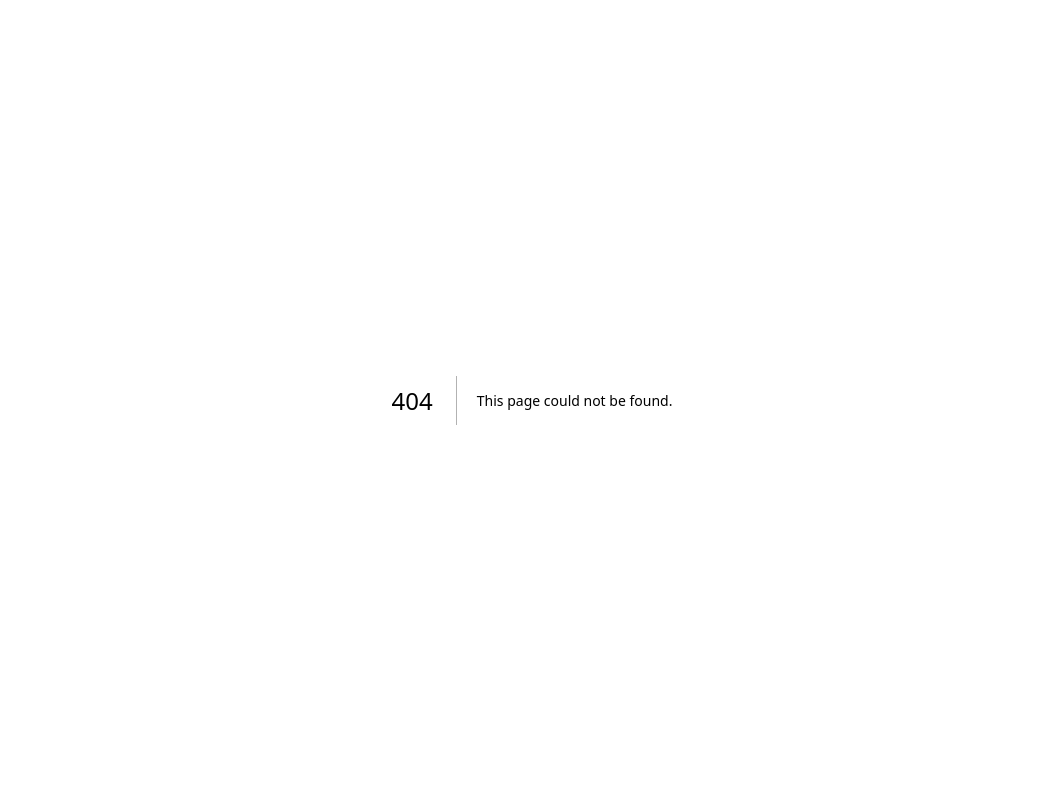
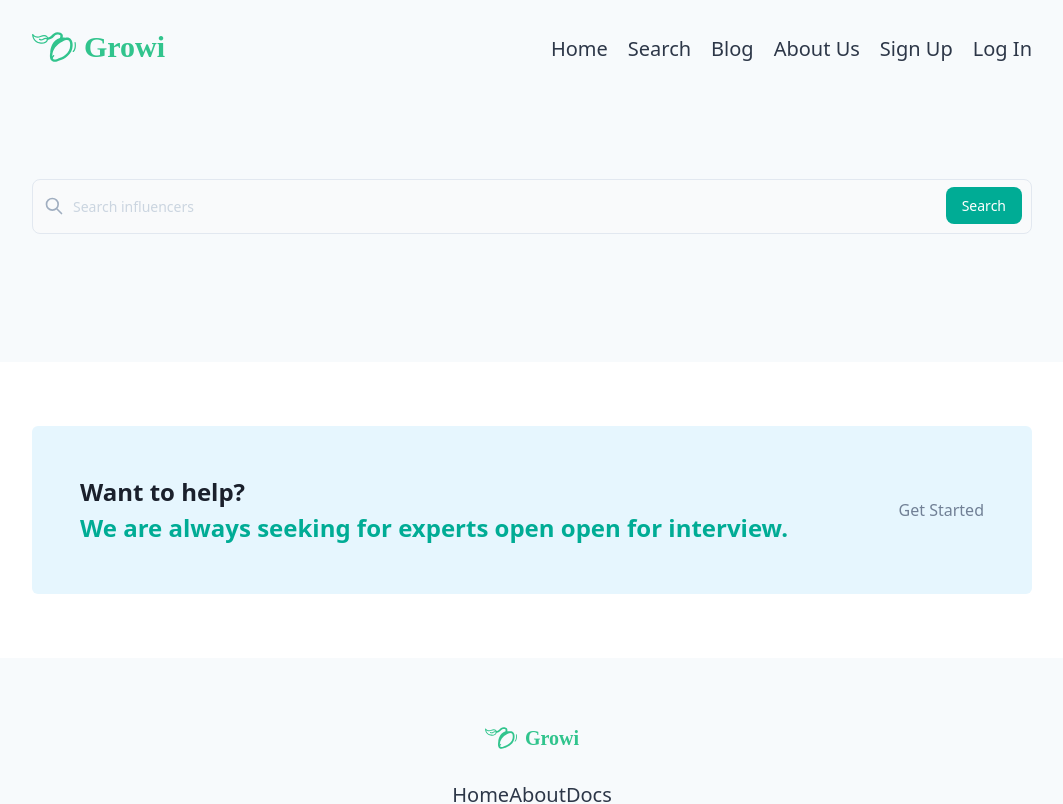
Before and after one commit to Netz00/growi, a Next.js app: page /search in a window 1280 px wide. Before the commit this address had no page. Shown: the top 804 px of the page, without its empty margins (108-1171 px from the left). Built offline with nearby package versions, Linux system fonts and the light colour scheme; a web font is replaced by a local one.

Commit message:
Added search page and searchbox component

```diff
--- /dev/null
+++ b/public/assets/search.json
@@ -0,0 +1,46 @@
+{
+	"hero": {
+		"navBarLinks": [
+			{ "key": 0, "text": "Home", "link": "/brands" },
+			{ "key": 1, "text": "Search", "link": "/search" },
+			{ "key": 2, "text": "Blog", "link": "/blog" },
+			{ "key": 3, "text": "About Us", "link": "/about" },
+			{ "key": 4, "text": "Sign Up", "link": "/signup" },
+			{ "key": 5, "text": "Log In", "link": "/login" }
+		]
+	},
+	"banner": {
+		"title": "Want to help?",
+		"subtitle": "We are always seeking for experts open open for interview.",
+		"button": {
+			"text": "Get Started",
+			"link": "/"
+		}
+	},
+	"categories": [
+		{
+			"key": 0,
+			"name": "Sport",
+			"image": "/assets/images/categorySport.png",
+			"imageAlt": "Sport"
+		},
+		{
+			"key": 1,
+			"name": "Traveling",
+			"image": "/assets/images/categoryTraveling.png",
+			"imageAlt": "Traveling"
+		},
+		{
+			"key": 2,
+			"name": "Family",
+			"image": "/assets/images/categoryFamily.png",
+			"imageAlt": "Family"
+		},
+		{
+			"key": 3,
+			"name": "Fashion",
+			"image": "/assets/images/categoryFashion.png",
+			"imageAlt": "Fashion"
+		}
+	]
+}
--- /dev/null
+++ b/src/input/SearchBox.tsx
@@ -0,0 +1,47 @@
+const SearchBox = () => {
+	return (
+		<form>
+			<label
+				htmlFor="default-search"
+				className="mb-2 text-sm font-medium text-gray-900 sr-only dark:text-white"
+			>
+				Search
+			</label>
+			<div className="relative">
+				<div className="absolute inset-y-0 left-0 flex items-center pl-3 pointer-events-none">
+					<svg
+						aria-hidden="true"
+						className="w-5 h-5 text-gray-500 dark:text-gray-400"
+						fill="none"
+						stroke="currentColor"
+						viewBox="0 0 24 24"
+						xmlns="http://www.w3.org/2000/svg"
+					>
+						<path
+							strokeLinecap="round"
+							strokeLinejoin="round"
+							strokeWidth={2}
+							d="M21 21l-6-6m2-5a7 7 0 11-14 0 7 7 0 0114 0z"
+						/>
+					</svg>
+				</div>
+				<input
+					type="search"
+					id="default-search"
+					className="block w-full p-4 pl-10 text-sm text-gray-900 border border-gray-300 rounded-lg bg-gray-50 focus:ring-blue-500 focus:border-blue-500 dark:bg-gray-700 dark:border-gray-600 dark:placeholder-gray-400 dark:text-white dark:focus:ring-blue-500 dark:focus:border-blue-500"
+					placeholder="Search influencers"
+					required
+				/>
+
+				<button
+					type="submit"
+					className="text-white absolute right-2.5 bottom-2.5 bg-primary-500 hover:bg-primary-600 focus:ring-4 focus:outline-none focus:ring-blue-300 font-medium rounded-lg text-sm px-4 py-2 dark:bg-blue-600 dark:hover:bg-blue-700 dark:focus:ring-blue-800"
+				>
+					Search
+				</button>
+			</div>
+		</form>
+	);
+};
+
+export { SearchBox };
--- /dev/null
+++ b/src/pages/search.tsx
@@ -0,0 +1,65 @@
+import fs from 'fs';
+
+import Link from 'next/link';
+
+import { Background } from '../background/Background';
+import { Button } from '../button/Button';
+import { SearchBox } from '../input/SearchBox';
+import { Meta } from '../layout/Meta';
+import { Section } from '../layout/Section';
+import { CagaljsNavbarItems } from '../navigation/CagaljsNavbarItems';
+import { Banner } from '../templates/Banner';
+import { Footer } from '../templates/Footer';
+import { Logo } from '../templates/Logo';
+import { AppConfig } from '../utils/AppConfig';
+
+type ISearchProps = any;
+
+const Search = (props: ISearchProps) => (
+	<div className="antialiased text-gray-600">
+		<Meta title={AppConfig.title} description={AppConfig.description} />
+
+		<Background color="bg-gray-100">
+			<Section yPadding="py-6">
+				<CagaljsNavbarItems logo={<Logo xl />}>
+					{props.hero?.navBarLinks?.map((item: any) => (
+						<li key={item.key}>
+							<Link href={item.link}>{item.text}</Link>
+						</li>
+					))}
+				</CagaljsNavbarItems>
+			</Section>
+
+			<Section yPadding="pt-20 pb-32">
+				<SearchBox />
+			</Section>
+		</Background>
+
+		<Banner
+			{...props.banner}
+			button={
+				<Link href={props.banner?.button.link}>
+					<Button>{props.banner?.button.text}</Button>
+				</Link>
+			}
+		/>
+		<Footer />
+	</div>
+);
+
+export default Search;
+
+export async function getStaticProps() {
+	/**
+	 * TODO
+	 * replace with headless CMS
+	 */
+	const res = fs.readFileSync('public/assets/search.json');
+	const content = JSON.parse(res.toString());
+
+	return {
+		props: {
+			...content,
+		},
+	};
+}
```
